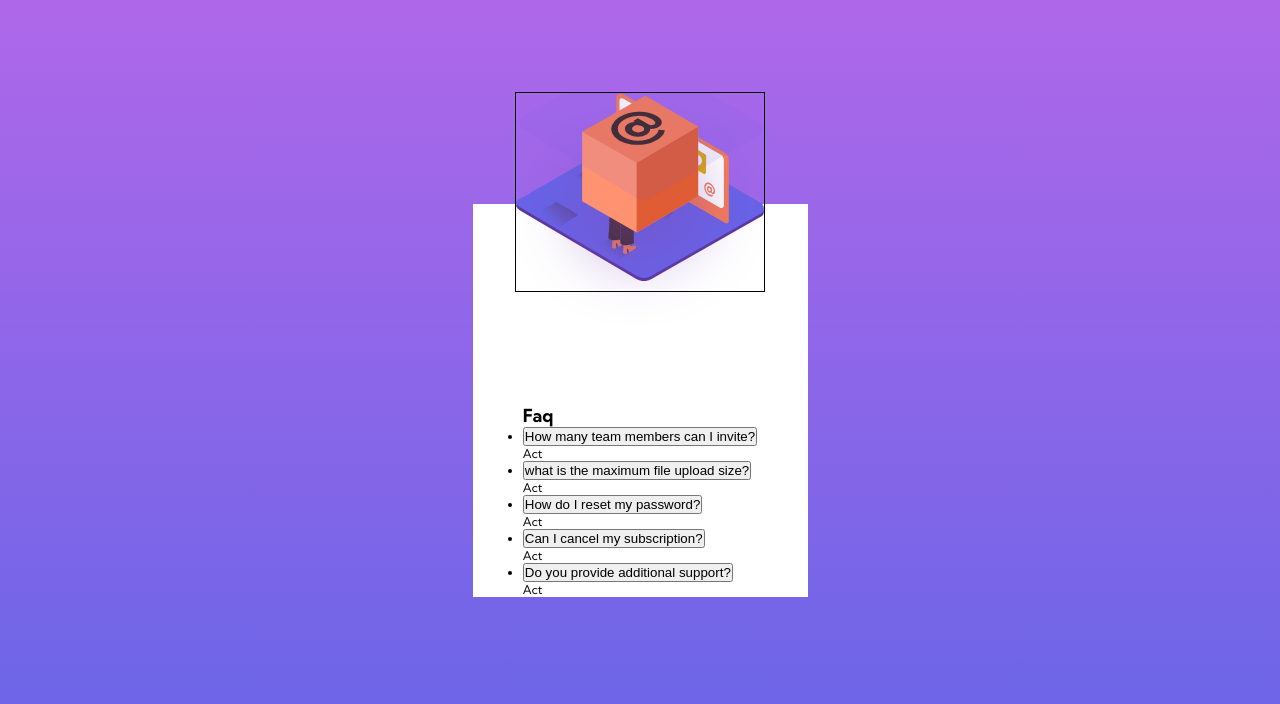
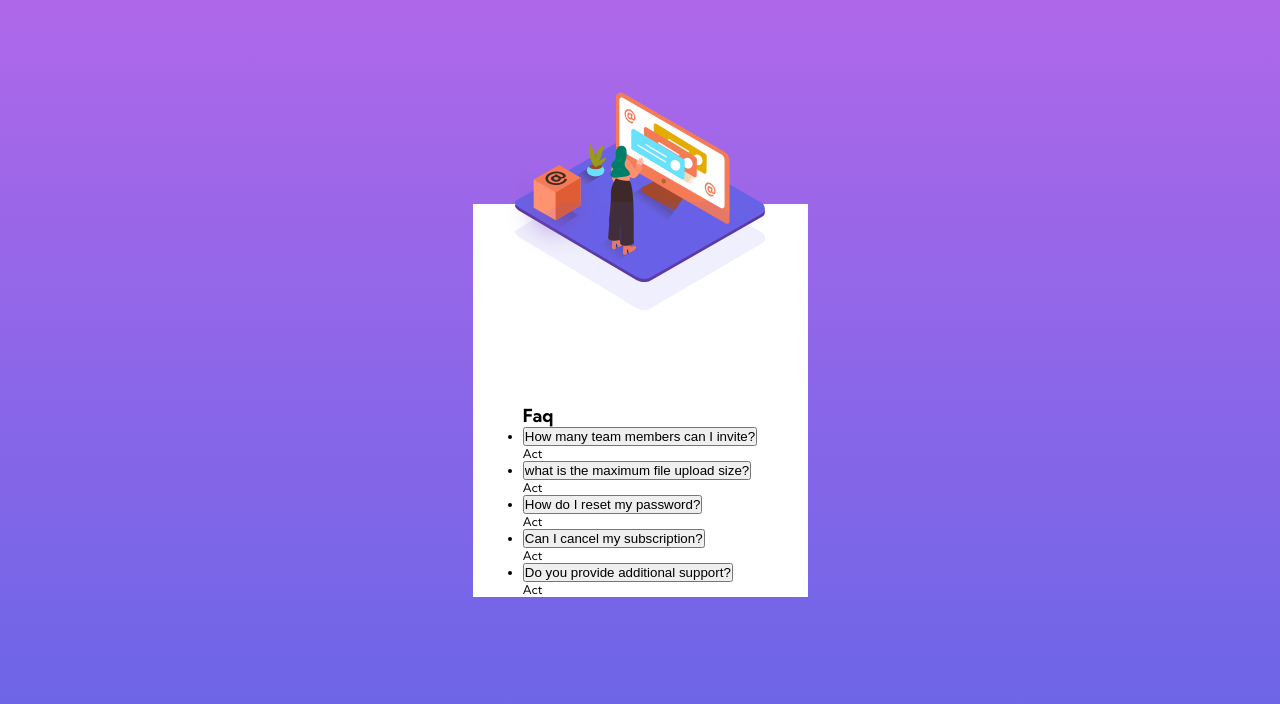
Before and after one commit to kujerocoding/faq-accordion-card, a plain HTML site: page index.html in a window 1280 px wide. Drawn offline with Linux system fonts and the light colour scheme.

Commit message:
Position the logo, the box and the pattern shadow

```diff
--- a/style.css
+++ b/style.css
@@ -40,7 +40,7 @@ body {
 .img__container {
     min-width: 250px;
     min-height: 200px;
-    border: 1px solid black;
+    /* border: 1px solid black; */
     position: relative;
     top: -7rem;
 }
@@ -49,3 +49,13 @@ body {
     width: 100%;
     position: absolute;
 }
+
+.img--box {
+    max-width: 100px;
+    top: 4.5rem;
+    left: -.5rem;
+}
+
+.img--bg {
+    top: 110px;
+}
```
